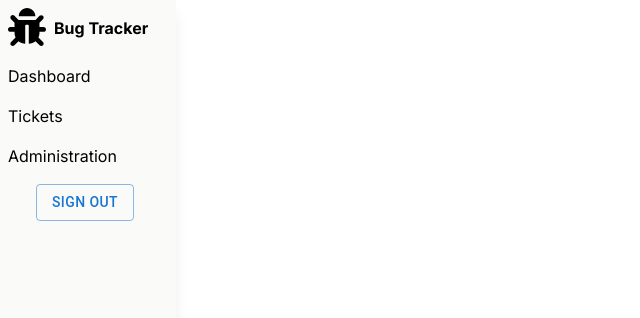
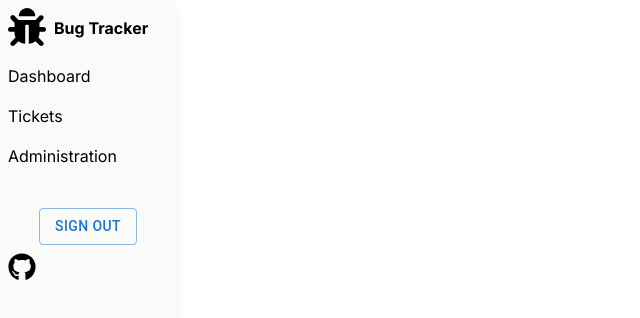
Before and after one commit to christianjcodes/bug-tracker-frontend, a Next.js app: page /dashboard in a window 1280 px wide. Shown: the top 318 px of the page, without its empty margins (0-640 px from the left). Built offline with nearby package versions, Linux system fonts and the light colour scheme.

Commit message:
Add more tailwind to sign out button

```diff
--- a/src/app/components/SideBar.tsx
+++ b/src/app/components/SideBar.tsx
@@ -1,4 +1,5 @@
 import { FaBug } from "react-icons/fa";
+import { FaGithub } from "react-icons/fa";
 import Link from "next/link";
 import Button from '@mui/material/Button';
 
@@ -17,8 +18,11 @@ const SideBar = () => {
                 <h3 className="hover:text-teal-500"><Link href="/tickets">Tickets</Link></h3>
                 <h3 className="hover:text-teal-500"><Link href="/admin">Administration</Link></h3>
             </div>
-            <div className="ml-9 mt-4">
+            <div className="flex justify-center items-center mt-10">
                 <Button variant="outlined" size="medium">Sign Out</Button>
+            </div>
+            <div>
+                <SideBarIcon icon={<FaGithub size="28" />} />
             </div>
         </div>
     )
```
